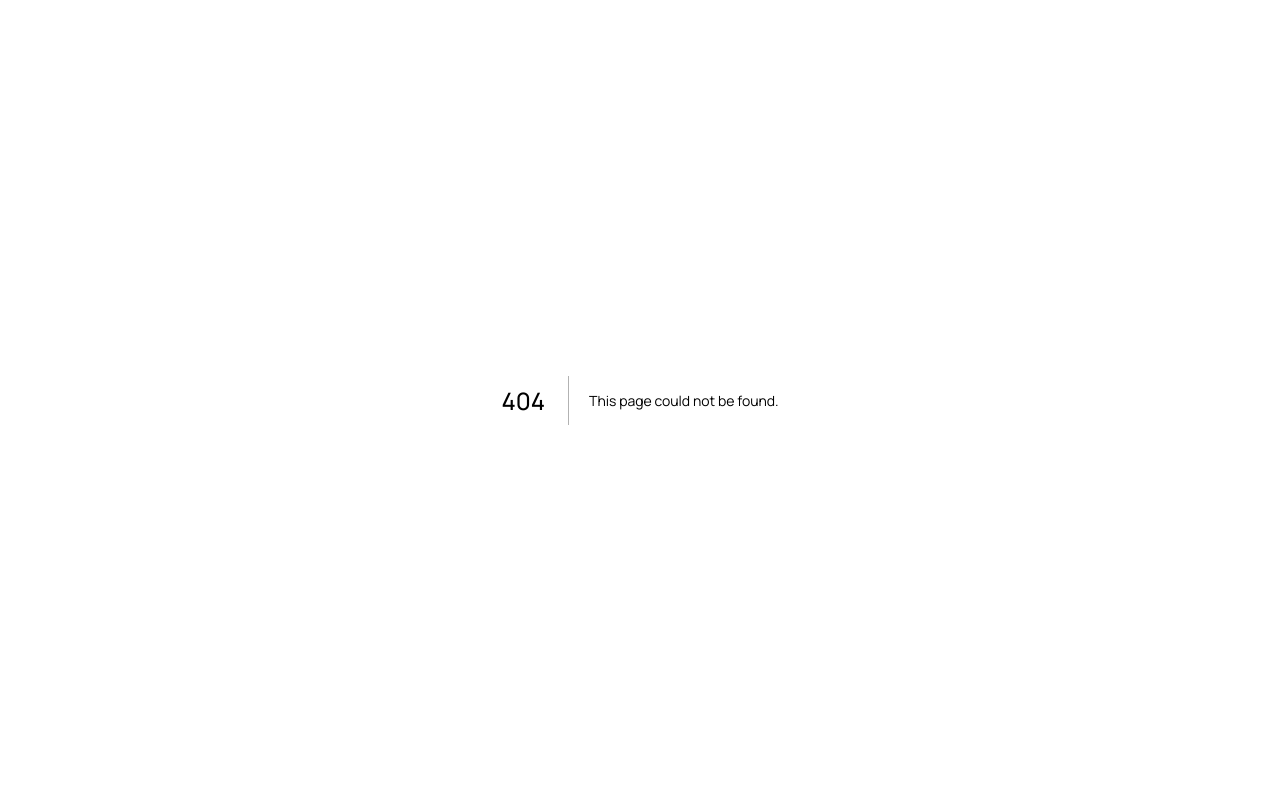
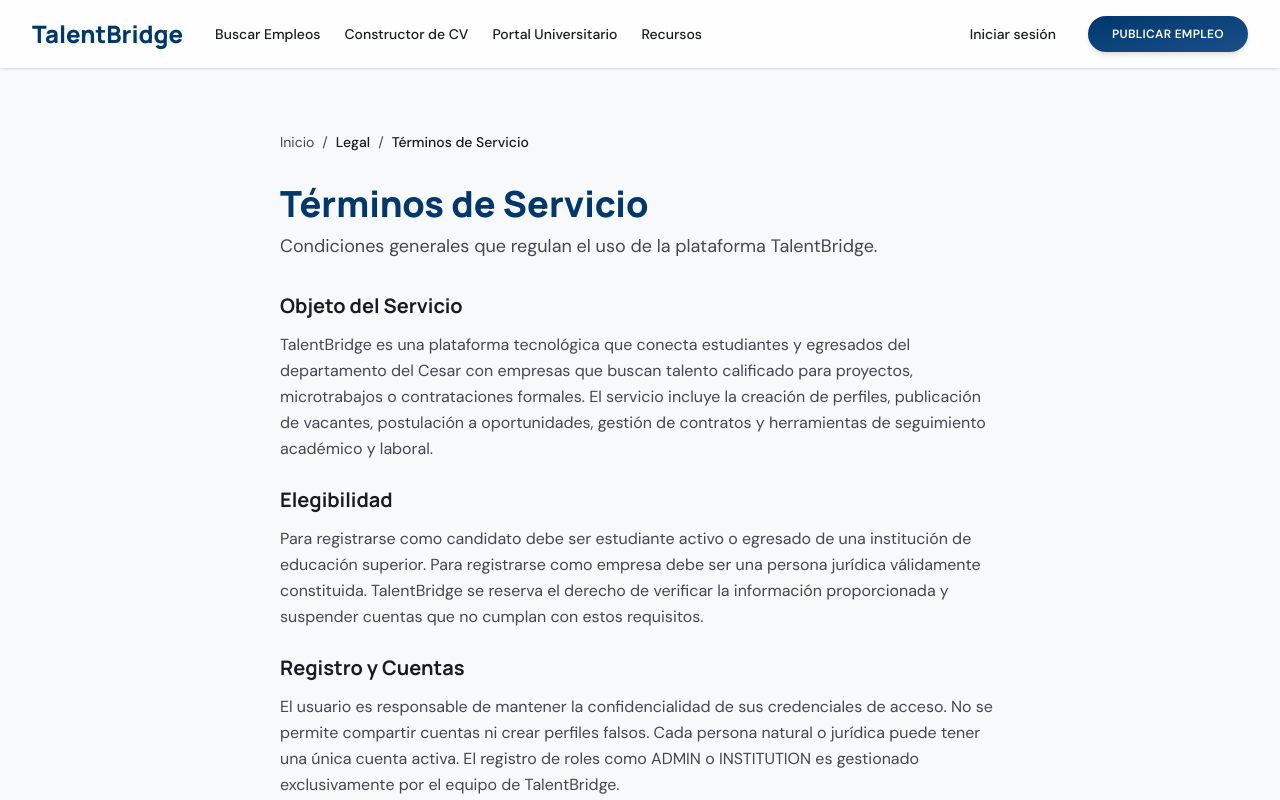
Before and after one commit to Timmy0825XD/talentbridge, a Next.js app in the folder frontend/: page /legal/terminos in a window 1280 px wide. Before the commit this address had no page. Shown: the top 800 px of the page. Built offline with nearby package versions, Linux system fonts and the light colour scheme.

Commit message:
feat(frontend): agregar página de términos de servicio

```diff
--- /dev/null
+++ b/frontend/app/(public)/legal/terminos/page.tsx
@@ -0,0 +1,18 @@
+import { publicLinks } from "@/src/content/site-links";
+import { legalContent } from "@/src/content/legal";
+import InfoPageLayout from "@/src/components/info/InfoPageLayout";
+
+export default function TermsPage() {
+  const { title, description, sections } = legalContent.terms;
+
+  return (
+    <InfoPageLayout title={title} description={description} breadcrumb={[{ label: "Legal" }, { label: title }]}>
+      {sections.map((section) => (
+        <section key={section.title} className="space-y-3">
+          <h2 className="text-xl font-bold text-on-surface font-headline">{section.title}</h2>
+          <p className="text-on-surface-variant leading-relaxed">{section.content}</p>
+        </section>
+      ))}
+    </InfoPageLayout>
+  );
+}
--- /dev/null
+++ b/frontend/src/content/legal.ts
@@ -0,0 +1,115 @@
+export const legalContent = {
+  terms: {
+    title: "Términos de Servicio",
+    description: "Condiciones generales que regulan el uso de la plataforma TalentBridge.",
+    sections: [
+      {
+        title: "Objeto del Servicio",
+        content:
+          "TalentBridge es una plataforma tecnológica que conecta estudiantes y egresados del departamento del Cesar con empresas que buscan talento calificado para proyectos, microtrabajos o contrataciones formales. El servicio incluye la creación de perfiles, publicación de vacantes, postulación a oportunidades, gestión de contratos y herramientas de seguimiento académico y laboral.",
+      },
+      {
+        title: "Elegibilidad",
+        content:
+          "Para registrarse como candidato debe ser estudiante activo o egresado de una institución de educación superior. Para registrarse como empresa debe ser una persona jurídica válidamente constituida. TalentBridge se reserva el derecho de verificar la información proporcionada y suspender cuentas que no cumplan con estos requisitos.",
+      },
+      {
+        title: "Registro y Cuentas",
+        content:
+          "El usuario es responsable de mantener la confidencialidad de sus credenciales de acceso. No se permite compartir cuentas ni crear perfiles falsos. Cada persona natural o jurídica puede tener una única cuenta activa. El registro de roles como ADMIN o INSTITUTION es gestionado exclusivamente por el equipo de TalentBridge.",
+      },
+      {
+        title: "Uso Permitido",
+        content:
+          "El usuario se obliga a usar la plataforma de conformidad con la ley, la moral, el orden público y estos términos. Queda prohibido: (a) publicar contenido falso o engañoso, (b) realizar prácticas discriminatorias en vacantes o postulaciones, (c) intentar vulnerar la seguridad de la plataforma, (d) usar la plataforma para fines distintos a los previstos.",
+      },
+      {
+        title: "Responsabilidades",
+        content:
+          "TalentBridge actúa como intermediario tecnológico y no es responsable por las decisiones de contratación, la veracidad de la información publicada por los usuarios, ni el cumplimiento de las obligaciones derivadas de los contratos gestionados a través de la plataforma. Cada usuario es responsable del contenido que publica y de las obligaciones que contrae.",
+      },
+      {
+        title: "Suspensión y Terminación",
+        content:
+          "TalentBridge se reserva el derecho de suspender o terminar cuentas que violen estos términos, incluyendo pero no limitado a: suplantación de identidad, uso indebido de la plataforma, incumplimiento de obligaciones contractuales, o conducta que pueda dañar la integridad del ecosistema.",
+      },
+      {
+        title: "Jurisdicción",
+        content:
+          "Estos términos se rigen por las leyes de la República de Colombia. Cualquier controversia será sometida a los tribunales competentes del departamento del Cesar. El usuario acepta que la comunicación electrónica constituye un medio válido para notificaciones judiciales y extrajudiciales.",
+      },
+    ],
+  },
+  privacy: {
+    title: "Política de Privacidad",
+    description: "Información sobre el tratamiento de datos personales en TalentBridge.",
+    sections: [
+      {
+        title: "Datos Recolectados",
+        content:
+          "Recolectamos la siguiente información: (a) datos de registro: correo electrónico y contraseña; (b) datos de perfil candidato: nombre, institución educativa, programa académico, habilidades, experiencia, CV y fotografía; (c) datos de perfil empresa: nombre de la organización, NIT, sector, logo y contacto; (d) datos de uso: postulaciones, contratos, calificaciones y preferencias de notificación.",
+      },
+      {
+        title: "Finalidad del Tratamiento",
+        content:
+          "Los datos se utilizan para: (a) facilitar la conexión entre candidatos y empresas; (b) generar métricas de empleabilidad institucional; (c) calcular el score de perfil y ranking para matching inteligente; (d) procesar contratos y pagos asociados; (e) enviar notificaciones relacionadas con el servicio; (f) cumplir obligaciones legales y regulatorias.",
+      },
+      {
+        title: "Conservación de Datos",
+        content:
+          "Conservamos sus datos mientras su cuenta esté activa. Una vez eliminada la cuenta, los datos personales se conservarán por un período adicional de dos años para cumplir obligaciones legales y contractuales, tras el cual serán eliminados de forma segura. Los datos anonimizados para métricas estadísticas podrán conservarse indefinidamente.",
+      },
+      {
+        title: "Derechos del Titular",
+        content:
+          "De conformidad con la Ley 1581 de 2012 y el Decreto 1377 de 2013, usted tiene derecho a: conocer, actualizar, rectificar, suprimir sus datos; revocar la autorización; y solicitar información sobre el uso de sus datos. Estos derechos pueden ejercerse contactando a nuestro responsable de tratamiento.",
+      },
+      {
+        title: "Seguridad de la Información",
+        content:
+          "Implementamos medidas técnicas y organizativas para proteger sus datos contra acceso no autorizado, pérdida o destrucción. Sin embargo, ningún sistema es completamente seguro. El usuario es responsable de mantener la confidencialidad de sus credenciales y de notificar cualquier acceso no autorizado a su cuenta.",
+      },
+      {
+        title: "Contacto del Responsable",
+        content:
+          "Para ejercer sus derechos de protección de datos o resolver cualquier duda sobre esta política, puede contactarnos a través de nuestro formulario de contacto en /contacto o mediante correo electrónico dirigido al equipo de TalentBridge. Responderemos su solicitud dentro de los términos establecidos por la ley.",
+      },
+      {
+        title: "Actualizaciones",
+        content:
+          "Esta política puede ser actualizada periódicamente. Notificaremos cambios significativos a través de la plataforma o por correo electrónico. El uso continuado del servicio después de la actualización constituye aceptación de los cambios.",
+      },
+    ],
+  },
+  cookies: {
+    title: "Política de Cookies",
+    description: "Uso de cookies y tecnologías de almacenamiento local en TalentBridge.",
+    sections: [
+      {
+        title: "¿Qué son las cookies?",
+        content:
+          "Las cookies son pequeños archivos de texto que los sitios web almacenan en su navegador para recordar información sobre su visita. En TalentBridge utilizamos exclusivamente cookies técnicas necesarias para el funcionamiento básico de la plataforma.",
+      },
+      {
+        title: "Cookies Utilizadas",
+        content:
+          "No utilizamos cookies de rastreo, publicitarias ni de redes sociales. Las únicas cookies técnicas que empleamos son las de sesión, que se eliminan al cerrar el navegador. Adicionalmente, utilizamos almacenamiento local (localStorage) para persistir el token de autenticación (tb_token), el rol del usuario (tb_role) y el identificador de usuario (tb_userId). Esta información nunca se comparte con terceros.",
+      },
+      {
+        title: "Cookies de Terceros",
+        content:
+          "Actualmente no utilizamos servicios analíticos ni de terceros que implementen cookies. En caso de implementar herramientas de análisis en el futuro, actualizaremos esta política y solicitaremos el consentimiento correspondiente.",
+      },
+      {
+        title: "Gestión de Cookies",
+        content:
+          "Puede configurar su navegador para rechazar todas las cookies o para alertarle cuando se envíe una cookie. Sin embargo, algunas funcionalidades de la plataforma podrían verse afectadas. La eliminación del localStorage se realiza automáticamente al cerrar sesión o al limpiar los datos de navegación.",
+      },
+      {
+        title: "Actualizaciones",
+        content:
+          "Esta política puede ser modificada para reflejar cambios en las tecnologías utilizadas. Recomendamos revisar esta página periódicamente. El uso continuado de la plataforma después de cualquier cambio constituye aceptación de la política actualizada.",
+      },
+    ],
+  },
+} as const;
```
